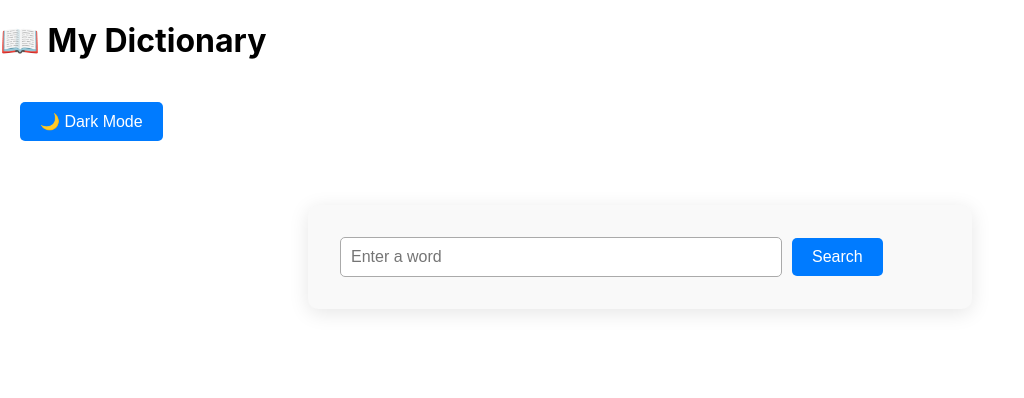
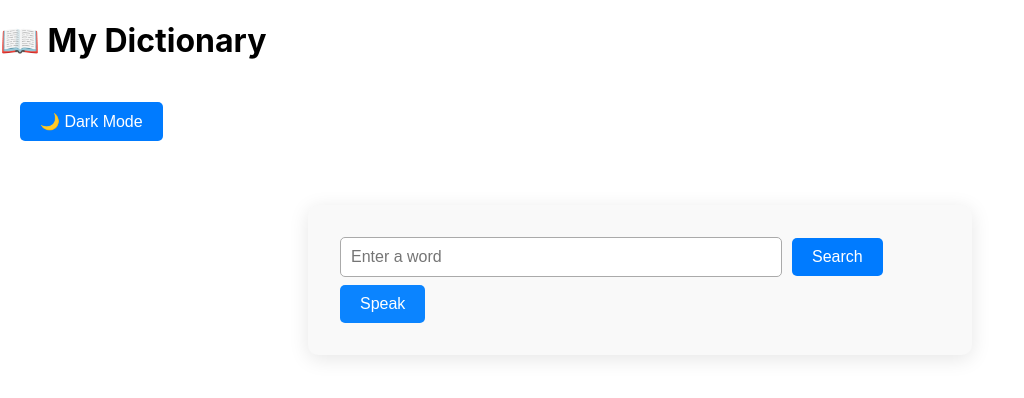
Before and after one commit to rizwanalikhan6042/react-dictionary-app, a React (Create React App) app: page / in a window 1280 px wide. Shown: the top 398 px of the page, without its empty margins (0-1024 px from the left). Built offline with nearby package versions, Linux system fonts and the light colour scheme.

Commit message:
voice search and css

```diff
--- a/src/components/Dictionary.js
+++ b/src/components/Dictionary.js
@@ -7,7 +7,7 @@ function Dictionary() {
     word, setWord, meaning = [],
     setMeaning, isLoading,
     handleSearch, definition, setResult,
-    result, setDefinition, error, audio, searchHistory,darkMode,setDarkMode,toggleDarkMode,handlePlayDefinitions, setSearchHistory, playDefinitions, toggleDefinitionAudio, isPlaying,setIsPlaying
+    result, setDefinition, error, audio, searchHistory, darkMode, setDarkMode, toggleDarkMode, handlePlayDefinitions, setSearchHistory, playDefinitions, toggleDefinitionAudio, isPlaying, setIsPlaying, startListening
   } = useDictionary();
 
   return (
@@ -27,26 +27,28 @@ function Dictionary() {
           onChange={(e) => setWord(e.target.value)}
           placeholder="Enter a word"
           onKeyDown={(e) => {
-          if (e.key === "Enter") handleSearch(e);
+            if (e.key === "Enter") handleSearch(word);
           }}
         />
 
-      <button onClick={handleSearch} disabled={isLoading}>
+          <button className="btn" onClick={() => handleSearch(word)} disabled={isLoading}>
             {isLoading ? "Searching..." : "Search"}
           </button>
+          <div className="btn-row">
+          <button className="btn mic speak-btn" onClick={startListening}> Speak</button>
 
         {error && <div className="error-message">{error}</div>}
 
         {audio && (
           <div style={{ marginTop: "1rem" }}>
             {meaning.length > 0 && (
-            <button onClick={toggleDefinitionAudio}>
+              <button className="btn-audio" onClick={toggleDefinitionAudio}>
                 {isPlaying ? "Stop Audio" : "Play Audio"}
               </button>
             )}
           </div>
         )}
-
+       </div>
         {Array.isArray(meaning) && meaning.length > 0 && (
           <div className="definition-box">
             <h2>Definitions:</h2>
--- a/src/hooks/useDictionary.js
+++ b/src/hooks/useDictionary.js
@@ -7,15 +7,17 @@ function useDictionary() {
     const [error, setError] = useState(null);
     const [audio, setAudio] = useState(null);
     const [definition, setDefinition] = useState("");
-    const [searchHistory, setSearchHistory] = useState([])
+    const [searchHistory, setSearchHistory] = useState([]);
     const [isPlaying, setIsPlaying] = useState(false);
     const [darkMode, setDarkMode] = useState(false);
 
-    const handleSearch = async () => {
-        speechSynthesis.cancel(); // ⛔ Stop previous audio if playing
+    // 🔹 Handle search (works for manual + voice input)
+    const handleSearch = async (searchTerm) => {
+        const query = String(searchTerm || word||"").trim(); // agar voice se aya toh use karega
+        speechSynthesis.cancel();
         setIsPlaying(false);
-        // ⚠️ Check for empty word
-        if (!word.trim()) {
+
+        if (!query) {
             setError("Please enter a word.");
             setMeaning([]);
             setAudio(null);
@@ -28,68 +30,47 @@ function useDictionary() {
         setAudio(null);
 
         try {
-            const response = await fetch(`https://api.dictionaryapi.dev/api/v2/entries/en/${word}`);
+            const response = await fetch(`https://api.dictionaryapi.dev/api/v2/entries/en/${query}`);
             const data = await response.json();
-            // ❌ If response is not an array, it's an error
+
             if (!Array.isArray(data)) {
                 setError(data.message || "Word not found.");
                 return;
             }
-            if (word) {
-                const alreadyExists = searchHistory.includes(word);
-                if (!alreadyExists) {
-                    setSearchHistory(function (previousHistory) {
-                        return [word, ...previousHistory];
-                    })
-                }
+
+            if (query && !searchHistory.includes(query)) {
+                setSearchHistory(prev => [query, ...prev]);
             }
-            // ✅ Set meaning
+
             if (data[0]?.meanings) {
                 setMeaning(data[0].meanings);
             }
-            console.log(data[0].meanings)
-            // ✅ Your phonetics audio logic
-            let phonetics = [];
-            if (data.length > 0 && data[0].phonetics) {
-                phonetics = data[0].phonetics;
-            }
-            console.log(phonetics)
 
-            let foundAudio = null;
-            for (let i = 0; i < phonetics.length; i++) {
-                if (phonetics[i].audio) {
-                    foundAudio = phonetics[i];
-                    break;
-                }
-            }
-            console.log(foundAudio)
-
-            if (foundAudio !== null) {
-                setAudio(foundAudio.audio);
-            } else {
-                setAudio(null); // No audio found
-            }
+            let phonetics = data[0]?.phonetics || [];
+            let foundAudio = phonetics.find(p => p.audio);
+            setAudio(foundAudio ? foundAudio.audio : null);
 
         } catch (err) {
-            setError("");
+            setError("An error occurred while fetching the data.");
         } finally {
             setIsLoading(false);
         }
     };
+
+    // Save history in localStorage
     useEffect(() => {
-        localStorage.setItem('searchHistory', JSON.stringify(searchHistory));
+        localStorage.setItem("searchHistory", JSON.stringify(searchHistory));
     }, [searchHistory]);
+
+    // Dark mode toggle
     useEffect(() => {
-        document.body.className = darkMode ? 'dark' : 'light';
-
+        document.body.className = darkMode ? "dark" : "light";
     }, [darkMode]);
 
-    const toggleDarkMode = () => {
-        setDarkMode(!darkMode);
-    }
+    const toggleDarkMode = () => setDarkMode(!darkMode);
 
+    // Play all definitions one by one
     const handlePlayDefinitions = () => {
-
         if (!meaning || meaning.length === 0) return;
         let index = 0;
 
@@ -97,54 +78,76 @@ function useDictionary() {
             if (index >= meaning.length) {
                 setIsPlaying(false);
                 return;
+            }
 
-            }
             const definitions = meaning[index].definitions;
             if (!definitions || definitions.length === 0) {
                 index++;
-                speakNext(); // skip if no definitions
+                speakNext();
                 return;
             }
+
             const def = definitions[0].definition;
             const utterance = new SpeechSynthesisUtterance(def);
             utterance.onend = () => {
                 index++;
-                speakNext()
-            }
+                speakNext();
+            };
             speechSynthesis.speak(utterance);
-        }
-        setIsPlaying(true)
-        speakNext()
-    }
+        };
 
+        setIsPlaying(true);
+        speakNext();
+    };
 
-
-
+    // Toggle definition audio
     const toggleDefinitionAudio = () => {
         if (isPlaying) {
-            // If already playing, stop it
             speechSynthesis.cancel();
             setIsPlaying(false);
         } else {
-            // If not playing, start speaking definitions
             handlePlayDefinitions();
-            setIsPlaying(true)
         }
     };
 
+    // 🎤 Voice input
+    const startListening = () => {
+        const SpeechRecognition = window.SpeechRecognition || window.webkitSpeechRecognition;
+        if (!SpeechRecognition) {
+            alert("Your browser does not support voice input.");
+            return;
+        }
+
+        const recognition = new SpeechRecognition();
+        recognition.lang = "en-US";
+        recognition.interimResults = false;
+        recognition.maxAlternatives = 1;
+
+        recognition.onresult = (event) => {
+            const transcript = event.results[0][0].transcript;
+            setWord(transcript);
+            handleSearch(transcript); // direct search
+            console.log("Voice input:", transcript);
+        };
+
+        recognition.onerror = (event) => {
+            console.error("Speech recognition error:", event.error);
+            setError("Voice input failed. Please try again.");
+        };
+
+        recognition.start();
+    };
 
     return {
-        word,
-        setWord,
-        meaning,
-        isLoading,
-        handleSearch,
-        error,
-        audio, definition, setDefinition
-        , searchHistory, setSearchHistory, toggleDefinitionAudio, isPlaying, setIsPlaying, handlePlayDefinitions
-        , darkMode, setDarkMode, toggleDarkMode
+        word, setWord,
+        meaning, isLoading,
+        handleSearch, error,
+        audio, definition, setDefinition,
+        searchHistory, setSearchHistory,
+        toggleDefinitionAudio, isPlaying, setIsPlaying, handlePlayDefinitions,
+        darkMode, setDarkMode, toggleDarkMode,
+        startListening
     };
 }
 
-
 export default useDictionary;
--- a/src/style/dictionary.css
+++ b/src/style/dictionary.css
@@ -68,6 +68,7 @@ button:disabled {
   color: red;
   font-weight: bold;
 }
+
 @media screen and (max-width: 600px) {
   .dictionary-container {
     padding: 1rem;
@@ -100,6 +101,7 @@ button:disabled {
     font-size: 0.95rem;
   }
 }
+
 /* Light mode */
 body.light {
   background-color: #ffffff;
@@ -118,6 +120,7 @@ body.dark {
   margin: 20px;
   cursor: pointer;
 }
+
 /* 🔲 Dark mode overrides */
 body.dark .dictionary-container {
   background-color: #34e95892;
@@ -144,3 +147,59 @@ body.dark button {
 body.dark .error-message {
   color: #ff6b6b;
 }
+
+/* Button common style used by both Search and Speak */
+/* Button container: search + speak in one row */
+.btn-row {
+  display: flex;
+  gap: 10px;
+  align-items: center;
+  margin-top: 0.5rem;
+}
+
+/* Same style for both buttons */
+.btn {
+  padding: 10px 20px;
+  font-size: 16px;
+  border: none;
+  background-color: #007bff;
+  color: #fff;
+  border-radius: 5px;
+  cursor: pointer;
+
+  transition: transform 0.08s ease, box-shadow 0.12s ease;
+}
+
+/* Disabled state */
+.btn:disabled {
+  background-color: #999;
+  cursor: not-allowed;
+  opacity: 0.9;
+}
+
+/* Hover & active effects */
+.btn:hover:not(:disabled) {
+  transform: translateY(-1px);
+}
+
+.btn:active:not(:disabled) {
+  transform: translateY(0);
+}
+
+/* Mic button (optional different shade) */
+.btn.mic {
+  background-color: #0b84ff;
+  /* same as #007bff if you want exact match */
+  display: inline-flex;
+  align-items: center;
+  gap: 6px;
+
+}
+
+.btn-audio {
+  background-color: #0b84ff;
+  display: inline-flex;
+  align-items: center;
+  gap: 6px;
+  margin-bottom: 0.9rem;
+}
```
Lines whose indentation alone changed are shown as unchanged.
